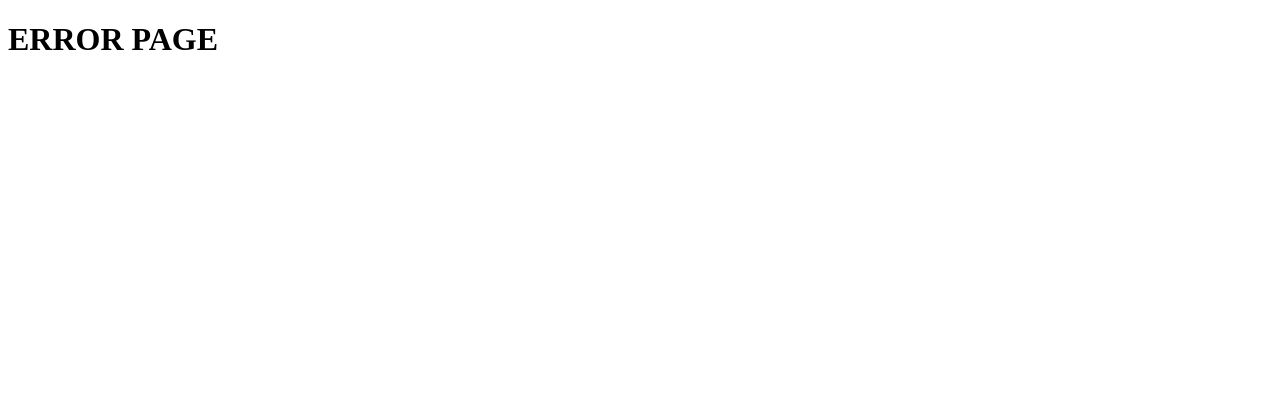
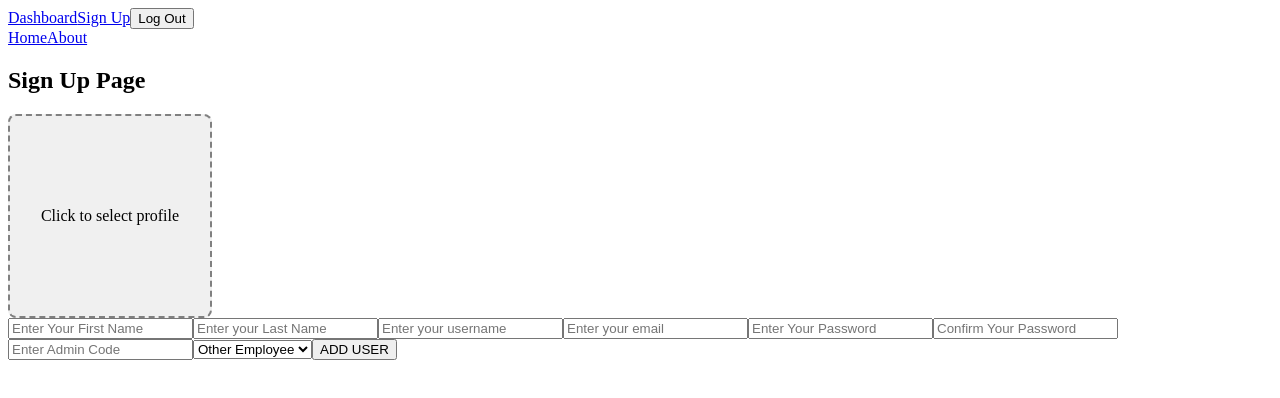
Before and after one commit to monalisasabina/Cybersphere-Frontend, a React (Vite) app: page /dashboard/signup in a window 1280 px wide. Before the commit this address had no page. Shown: the top 398 px of the page. Built offline with nearby package versions, Linux system fonts and the light colour scheme; sample sign-in values are in the browser's storage.

Commit message:
dealing with login issues

```diff
--- a/src/App.jsx
+++ b/src/App.jsx
@@ -1,29 +1,37 @@
-import { Outlet } from 'react-router-dom'
+import { Navigate, Outlet, useNavigate } from 'react-router-dom'
 import { useEffect } from 'react';
 import NavBar from './Components/NavBar'
 import './App.css'
-
+import AdminNavBar from './Components/AdminNavBar';
 
 function App() {
 
+  const navigate = useNavigate();
+
   useEffect(() => {
   const handleKeyCombo = (e) => {
-
-    console.log(e.key, e.ctrlKey, e.altKey)
+    console.log(e.key, e.ctrlKey, e.altKey);
 
     if (e.ctrlKey && e.altKey && e.key.toLowerCase() === "l") {
-      window.location.href = "/login";
+      navigate('/login');
     }
   };
   window.addEventListener("keydown", handleKeyCombo);
   return () => window.removeEventListener("keydown", handleKeyCombo);
-}, []);
+  }, [navigate]);
+
+  const token = localStorage.getItem("token");
+  // const user = JSON.parse(localStorage.getItem("user") || "{}");
+  const isAdmin = token
 
 
 
   return (
     <>
       <NavBar/>
+
+      {isAdmin && <AdminNavBar />}
+
       <Outlet/>
     </>
   )
--- /dev/null
+++ b/src/Components/AdminApp.jsx
@@ -0,0 +1,20 @@
+import { Outlet } from "react-router-dom"
+import AdminNavBar from "./AdminNavBar"
+import NavBar from "./NavBar"
+
+function AdminApp(){
+
+    return(
+        <div>
+            <AdminNavBar/>
+            <NavBar />
+            <main>
+                <Outlet/>
+            </main>
+
+
+        </div>
+    )
+}
+
+export default AdminApp
--- /dev/null
+++ b/src/Components/AdminNavBar.jsx
@@ -0,0 +1,50 @@
+import { Link, useNavigate } from "react-router-dom"
+
+function AdminNavBar(){
+
+    const navigate = useNavigate();
+
+      async function handleLogout(){
+
+          const token = localStorage.getItem('token');
+
+
+          try{
+            const response = await fetch('http://127.0.0.1:5555/logout',{
+                 method: 'DELETE',
+                 headers: {
+                    'Authorization': `Bearer ${token}`,
+                    'Content-Type': 'application/json'
+                 }
+              })
+
+
+            if (response.ok){
+              console.log("Successfully logged out from server");
+            }else {
+              console.warn("Sever logout failed");
+            }
+
+          } catch(error){
+             console.error("Error during logout:", error)
+          }
+
+          localStorage.removeItem('token');
+          localStorage.removeItem('user');
+          navigate('/login')
+
+     }
+
+    return(
+        <div>
+            <nav>
+                <Link to="/dashboard">Dashboard</Link>
+                <Link to="/dashboard/signup">Sign Up</Link>
+                <button onClick={handleLogout}>Log Out</button>
+            </nav>
+
+        </div>
+    );
+}
+
+export default AdminNavBar
--- /dev/null
+++ b/src/Components/RequireAdmin.jsx
@@ -0,0 +1,16 @@
+import { Navigate } from "react-router-dom";
+
+function RequireAdmin({children}){
+
+    const token = localStorage.getItem("token")
+    const user = JSON.parse(localStorage.getItem("user") || "{}");
+
+    if (!token || (user.role || "").toLowerCase() !=="admin"){
+        return <Navigate to="/" />
+    }
+    return(
+        children
+    )
+}
+
+export default RequireAdmin
--- a/src/pages/LoginPage.jsx
+++ b/src/pages/LoginPage.jsx
@@ -1,6 +1,5 @@
 import { useState} from "react"
 import { useNavigate, Link} from "react-router-dom";
-
 
 function LogIn(){
 
@@ -24,6 +23,8 @@ function LogIn(){
 
     if (res.ok) {
       localStorage.setItem("token", data.access_token);
+      localStorage.setItem("user", JSON.stringify(data.user));
+
       alert("Login success");
       navigate("/dashboard");
     } else {
--- a/src/pages/SignUp.css
+++ b/src/pages/SignUp.css
@@ -11,3 +11,8 @@
     position: relative;
     overflow: hidden;
 }
+
+.message{
+    color: green;
+    margin-top: 1rem;
+}
--- a/src/pages/SignUpPage.jsx
+++ b/src/pages/SignUpPage.jsx
@@ -1,6 +1,6 @@
 import { useRef, useState } from "react";
 import "./SignUp.css"
-import { data } from "react-router-dom";
+
 
 function SignUp(){
 
@@ -11,7 +11,10 @@ function SignUp(){
   const [password, setPassword] =useState("");
   const [confirmPassword, setConfirmPassword] = useState("");
   const [profilePic, setProfilePic] = useState("");
-  const [preview, setPreview] = useState(null)
+  const [preview, setPreview] = useState(null);
+  const [adminCode, setAdminCode] = useState("");
+  const [role, setRole] = useState("Other Employee");
+  const [message, setMessage] = useState("");
 
   const fileInputRef = useRef()
 
@@ -37,8 +40,16 @@ function SignUp(){
 
       event.preventDefault();
 
-      // Signing up the user
-      const response = await fetch("http://127.0.0.1:5555/signup", {
+      // Confirm password check
+      if (password !== confirmPassword){
+            setMessage("Passwords do not match")
+      }
+
+      let token = null;
+
+      try{
+          // Signing up the user
+         const response = await fetch("http://127.0.0.1:5555/signup", {
             method: "POST",
             headers: {
                   "Content-Type":" application/json"
@@ -49,14 +60,20 @@ function SignUp(){
                   username,
                   email,
                   password,
-                  confirm_password: confirmPassword
+                  confirm_password: confirmPassword,
+                  role: role,
+                  admin_code: adminCode
+
             }),
       });
 
       const data = await response.json();
 
       if(response.ok){
-         const token =data.access_token;
+           token = data.access_token;
+           setMessage("SignUp Succesful!")
+      } else {
+           setMessage(data.message || "SignUp failed!")
       }
 
       // Uploading photo
@@ -67,17 +84,28 @@ function SignUp(){
 
             const uploadRes = await fetch("http://127.0.0.1:5555/upload", {
                   method:"POST",
-                  // headers: {
-                  //       Authorization: `Bearer ${token}}`
-                  // },
+                  headers: {
+                        Authorization: `Bearer ${token}}`
+                  },
                   body: formData,
             });
 
             const uploadData = await uploadRes.json();
             console.log("Upload response", uploadData);
 
-      } else {
-            console.log("Signup failed", data)
+            if (!uploadRes.ok){
+                  setMessage(uploadData.message || "Image upload failed.")
+                  return;
+            }
+
+            console.log("Image uploaded succeessfully", uploadData);
+            setMessage("SignUp and Image uploaded successfully!")
+
+          }
+
+      } catch (err) {
+            console.error("SignUp Error");
+            setMessage("An unexpected error occured.")
       }
     };
 
@@ -89,13 +117,8 @@ function SignUp(){
 
       <div>
           <form onSubmit={handleSubmit}>
-            {/* <input
-                  name="profile_pic"
-                  type="file"
-                  value={profilePic}
-                  onChange={(event) => setProfilePic(event.target.value)}
-            /> */}
 
+           {/* Box click */}
             <div className="box_click" onClick={handleBoxClick}>
                   {preview ? (
                         <img src={preview} alt="Profile pic preview" style={{ width: "100px"}}/>
@@ -157,7 +180,7 @@ function SignUp(){
                   required
             />
 
-              <input
+            <input
                   name="confirm_password"
                   type="password"
                   value={confirmPassword}
@@ -166,8 +189,23 @@ function SignUp(){
                   required
             />
 
+            <input
+                  name="admin_code"
+                  type="password"
+                  value={adminCode}
+                  placeholder="Enter Admin Code"
+                  onChange={(event) => setAdminCode(event.target.value)}
+            />
+
+            <select value={role} onChange={(event) => setRole(event.target.value) }>
+                 <option value="Admin">Admin</option>
+                 <option value="Other Employee">Other Employee</option>
+            </select>
+
             <button type="submit">ADD USER</button>
           </form>
+
+          {message && <p className="message">{message}</p>}
       </div>
 
     </div>
--- a/src/routes.jsx
+++ b/src/routes.jsx
@@ -8,6 +8,8 @@ import Dashboard from "./pages/DashboardPage";
 import Logout from "./Components/ForgotPassword";
 import ForgotPassword from "./Components/ForgotPassword";
 import ResetPassword from "./Components/ResetPassword";
+import RequireAdmin from "./Components/RequireAdmin";
+import AdminApp from "./Components/AdminApp";
 
 const routes = [
     {
@@ -24,10 +26,6 @@ const routes = [
             element: <About/>,
         },
         {
-            path: "/signup",
-            element: <SignUp/>,
-        },
-        {
             path: "/login",
             element: <LogIn/>,
         },
@@ -36,17 +34,30 @@ const routes = [
             element: <ForgotPassword/>
         },
         {
-            path: "/dashboard",
-            element: <Dashboard/>,
-        },
-        {
             path: "/resetpassword",
             element: <ResetPassword />
         }
+      ]
+    },
 
-
-      ]
-    }
-]
+    {
+        path: "/dashboard",
+        element: (
+            <RequireAdmin>
+                  <AdminApp/>
+            </RequireAdmin>
+        ),
+        children: [
+            {
+                path: "",
+                element: <Dashboard />
+            },
+            {
+                path: "signup",
+                element: <SignUp />
+            }
+        ],
+    },
+];
 
 export default routes;
```
